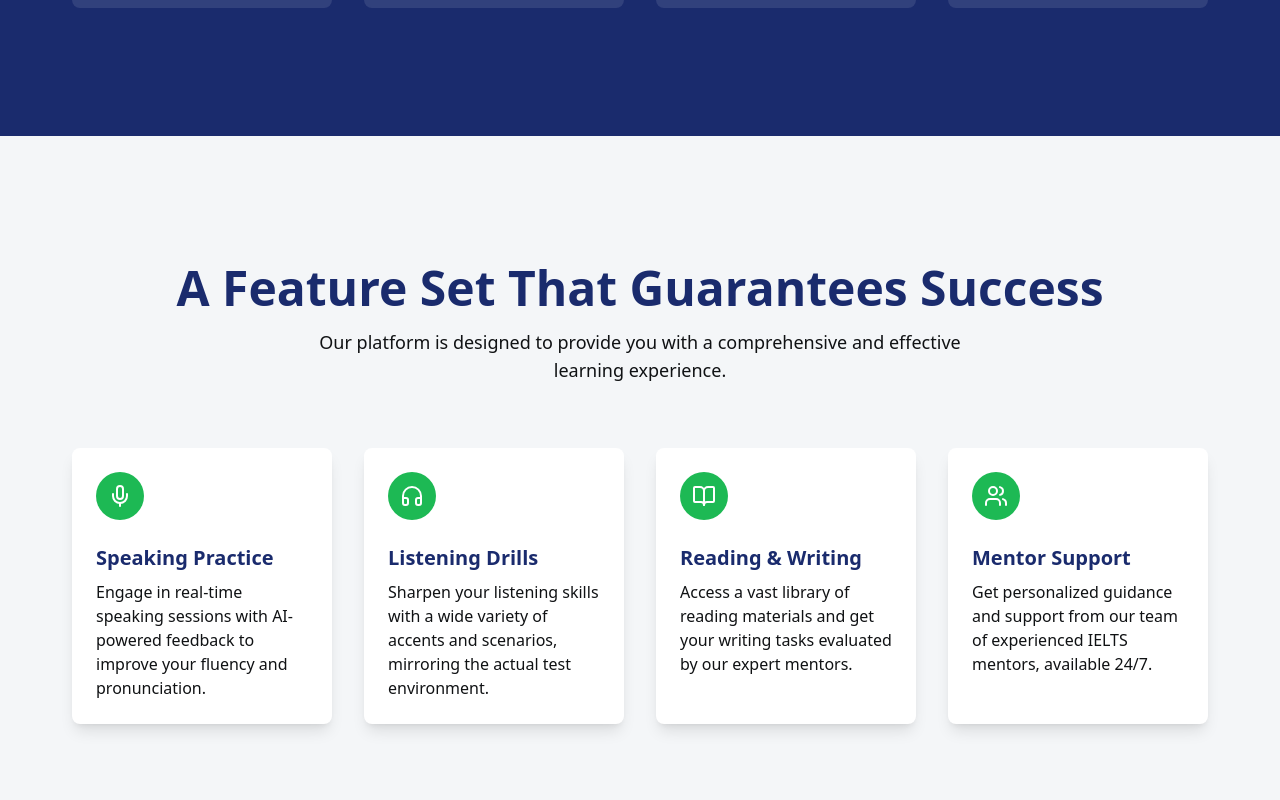
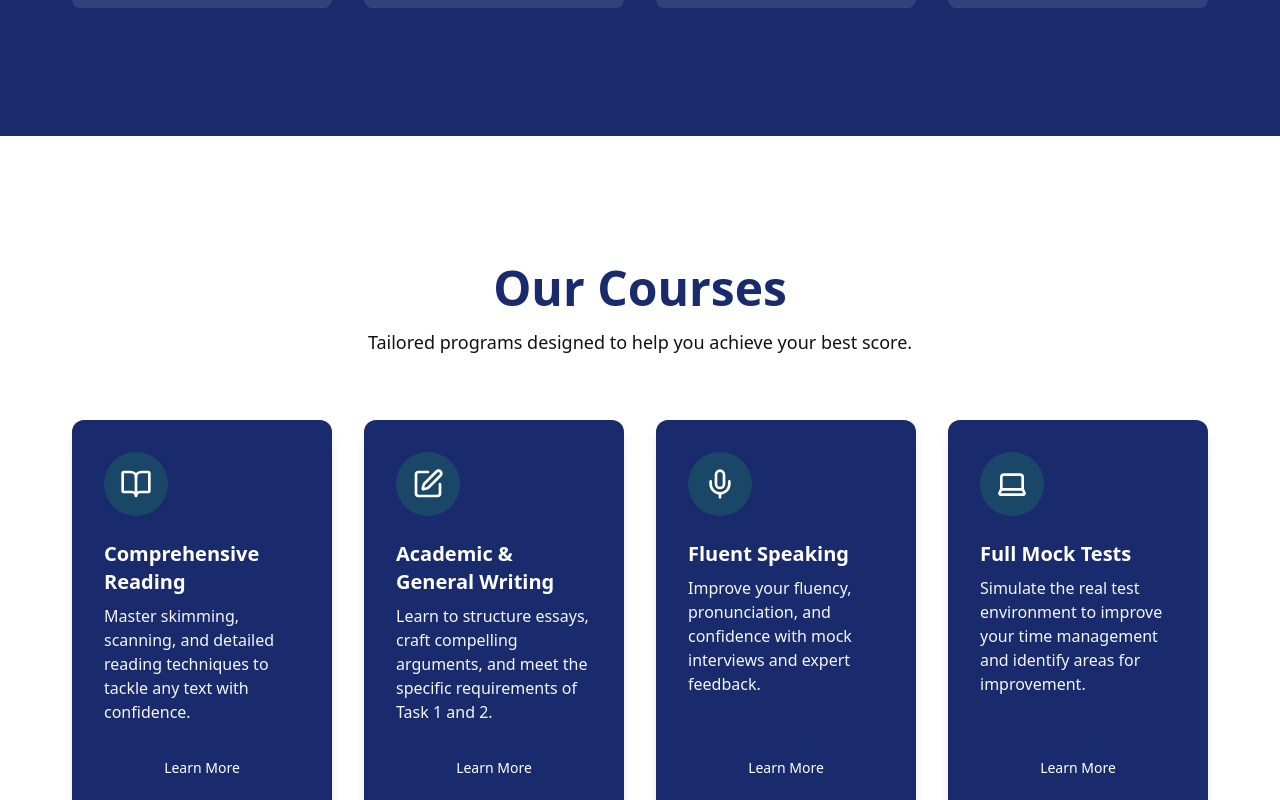
Before and after one commit to dikshadamahe/IELTS, a React (Vite) app: page / in a window 1280 px wide. Shown: the part 600-1400 px from the top of the page. Built offline with nearby package versions, Linux system fonts and the light colour scheme.

Commit message:
made changes

```diff
--- a/src/App.jsx
+++ b/src/App.jsx
@@ -4,19 +4,27 @@ import Features from "./components/Features";
 import Testimonials from "./components/Testimonials";
 import Footer from "./components/Footer";
 import ProgressBar from "./components/ProgressBar";
+import Courses from "./components/Courses";
+import Outcomes from "./components/Outcomes";
+import ParticlesBackground from "./components/ParticlesBackground";
 
 function App() {
   return (
-    <div className="bg-cool-gray-light">
+    <>
+      <ParticlesBackground />
+      <div className="relative z-10">
         <ProgressBar />
         <Navbar />
         <main>
           <Hero />
+          <Courses />
           <Features />
+          <Outcomes />
           <Testimonials />
         </main>
         <Footer />
       </div>
+    </>
   );
 }
 
--- /dev/null
+++ b/src/components/Courses.tsx
@@ -0,0 +1,92 @@
+import { motion } from "framer-motion";
+import { BookOpen, Mic, Edit, Laptop } from "lucide-react";
+import { Button } from "./ui/Button";
+
+const courses = [
+  {
+    icon: <BookOpen className="w-8 h-8 text-white" />,
+    title: "Comprehensive Reading",
+    description: "Master skimming, scanning, and detailed reading techniques to tackle any text with confidence.",
+  },
+  {
+    icon: <Edit className="w-8 h-8 text-white" />,
+    title: "Academic & General Writing",
+    description: "Learn to structure essays, craft compelling arguments, and meet the specific requirements of Task 1 and 2.",
+  },
+  {
+    icon: <Mic className="w-8 h-8 text-white" />,
+    title: "Fluent Speaking",
+    description: "Improve your fluency, pronunciation, and confidence with mock interviews and expert feedback.",
+  },
+  {
+    icon: <Laptop className="w-8 h-8 text-white" />,
+    title: "Full Mock Tests",
+    description: "Simulate the real test environment to improve your time management and identify areas for improvement.",
+  },
+];
+
+const containerVariants = {
+  hidden: { opacity: 0 },
+  visible: {
+    opacity: 1,
+    transition: {
+      staggerChildren: 0.2,
+    },
+  },
+};
+
+const itemVariants = {
+  hidden: { y: 20, opacity: 0 },
+  visible: {
+    y: 0,
+    opacity: 1,
+    transition: {
+      duration: 0.5,
+    },
+  },
+};
+
+const Courses = () => {
+  return (
+    <motion.section
+      id="courses"
+      className="py-20 sm:py-28 lg:py-32 bg-white"
+      variants={containerVariants}
+      initial="hidden"
+      whileInView="visible"
+      viewport={{ once: true, amount: 0.2 }}
+    >
+      <div className="container mx-auto px-4 sm:px-6 lg:px-8">
+        <div className="text-center">
+          <h2 className="text-3xl sm:text-4xl lg:text-5xl font-extrabold text-deep-royal-blue">
+            Our Courses
+          </h2>
+          <p className="mt-4 max-w-2xl mx-auto text-lg text-charcoal-black">
+            Tailored programs designed to help you achieve your best score.
+          </p>
+        </div>
+        <div className="mt-16 grid grid-cols-1 sm:grid-cols-2 lg:grid-cols-4 gap-8">
+          {courses.map((course) => (
+            <motion.div
+              key={course.title}
+              className="bg-deep-royal-blue p-8 rounded-xl shadow-lg text-white flex flex-col"
+              variants={itemVariants}
+              whileHover={{ y: -10 }}
+            >
+              <div className="bg-vibrant-emerald-green/20 w-16 h-16 rounded-full flex items-center justify-center">
+                {course.icon}
+              </div>
+              <h3 className="mt-6 text-xl font-bold">{course.title}</h3>
+              <p className="mt-2 text-cool-gray-light flex-grow">
+                {course.description}
+              </p>
+              <Button variant="secondary" className="mt-6">Learn More</Button>
+            </motion.div>
+          ))}
+        </div>
+      </div>
+    </motion.section>
+  );
+};
+
+export default Courses;
```
Lines whose indentation alone changed are shown as unchanged.
